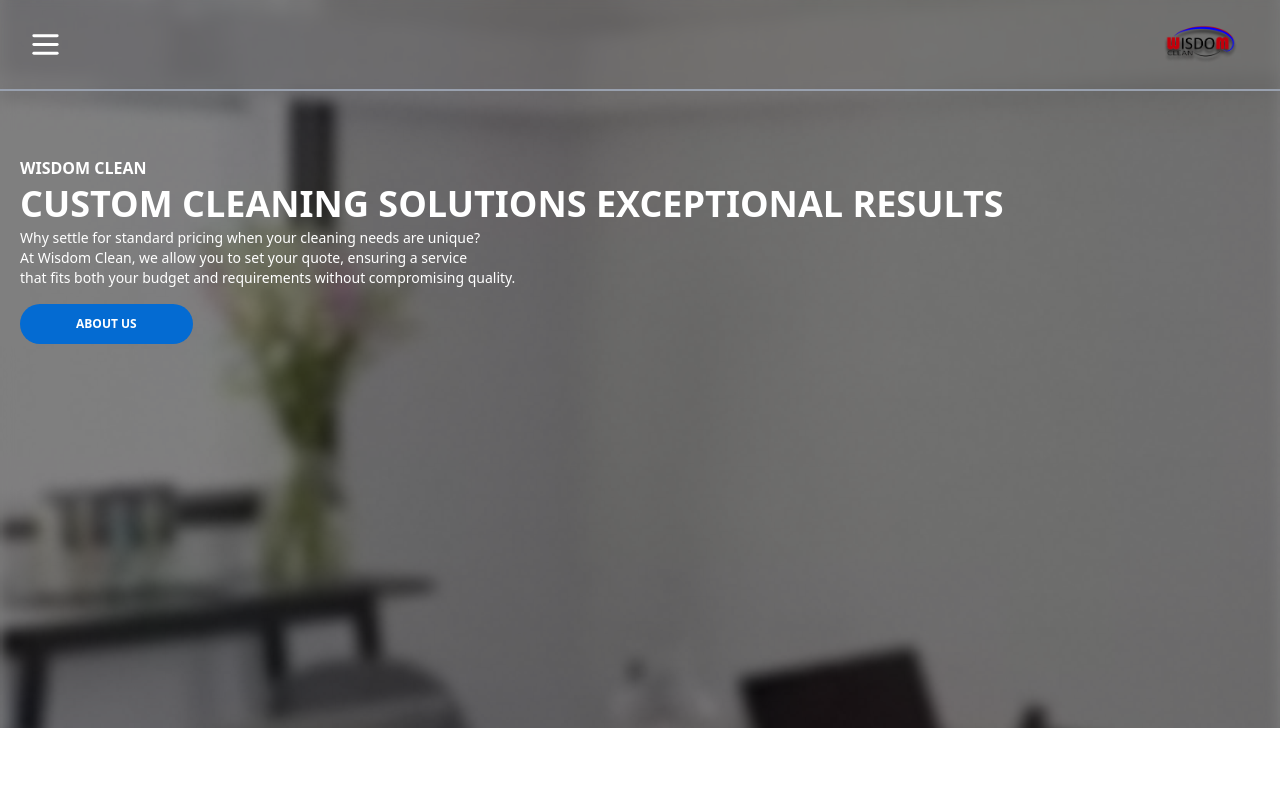
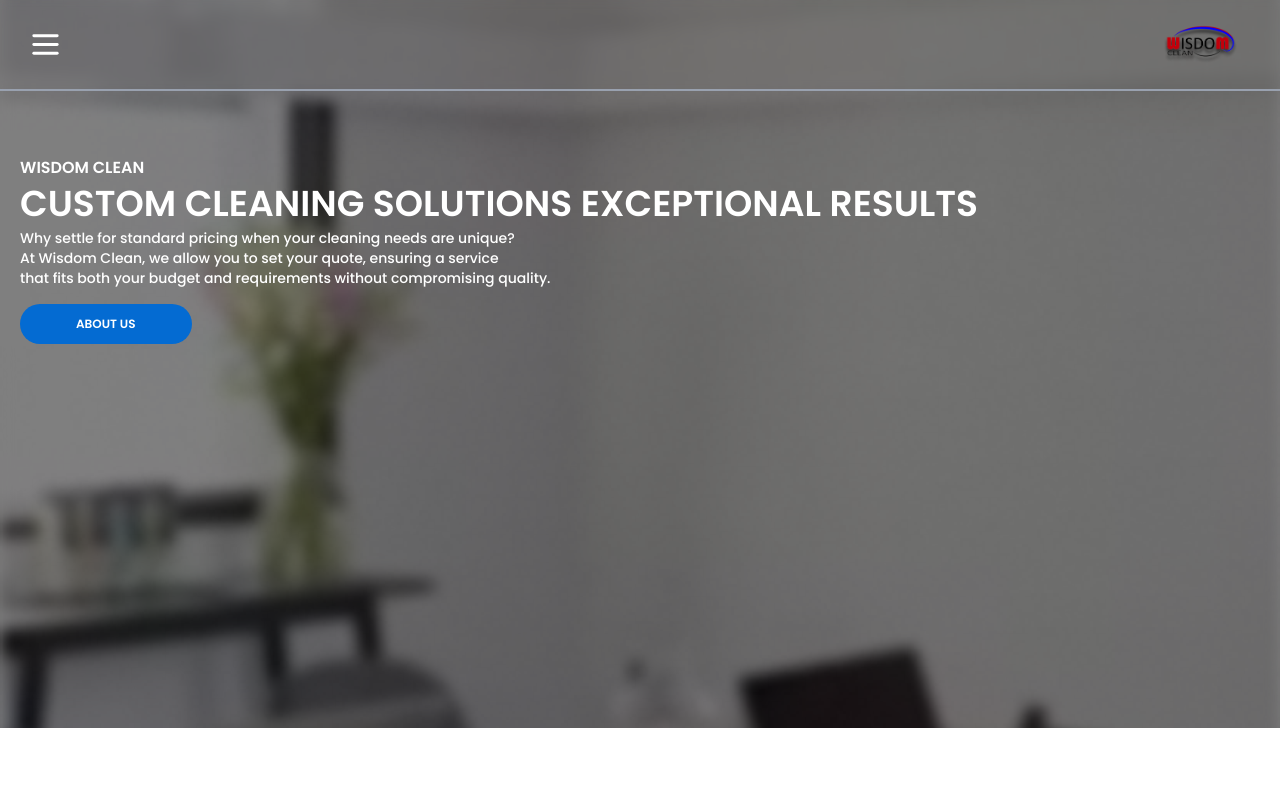
Before and after one commit to udara885/cleaning-website, a React (Vite) app in the folder frontend/: page / in a window 1280 px wide. Shown: the top 795 px of the page. Built offline with nearby package versions, Linux system fonts and the light colour scheme.

Commit message:
Add custom font imports and theme variables to index.css

```diff
--- a/frontend/src/index.css
+++ b/frontend/src/index.css
@@ -1 +1,13 @@
+@import url("https://fonts.googleapis.com/css2?family=Poppins:ital,wght@0,100;0,200;0,300;0,400;0,500;0,600;0,700;0,800;0,900;1,100;1,200;1,300;1,400;1,500;1,600;1,700;1,800;1,900&display=swap");
+
+@import url("https://fonts.googleapis.com/css2?family=Manrope:wght@200..800&display=swap");
+
+@import url("https://fonts.googleapis.com/css2?family=Inter:ital,opsz,wght@0,14..32,100..900;1,14..32,100..900&display=swap");
+
 @import "tailwindcss";
+
+@theme {
+  --font-poppins: Poppins, sans-serif;
+  --font-manrope: Manrope, sans-serif;
+  --font-inter: Inter, sans-serif;
+}
```
